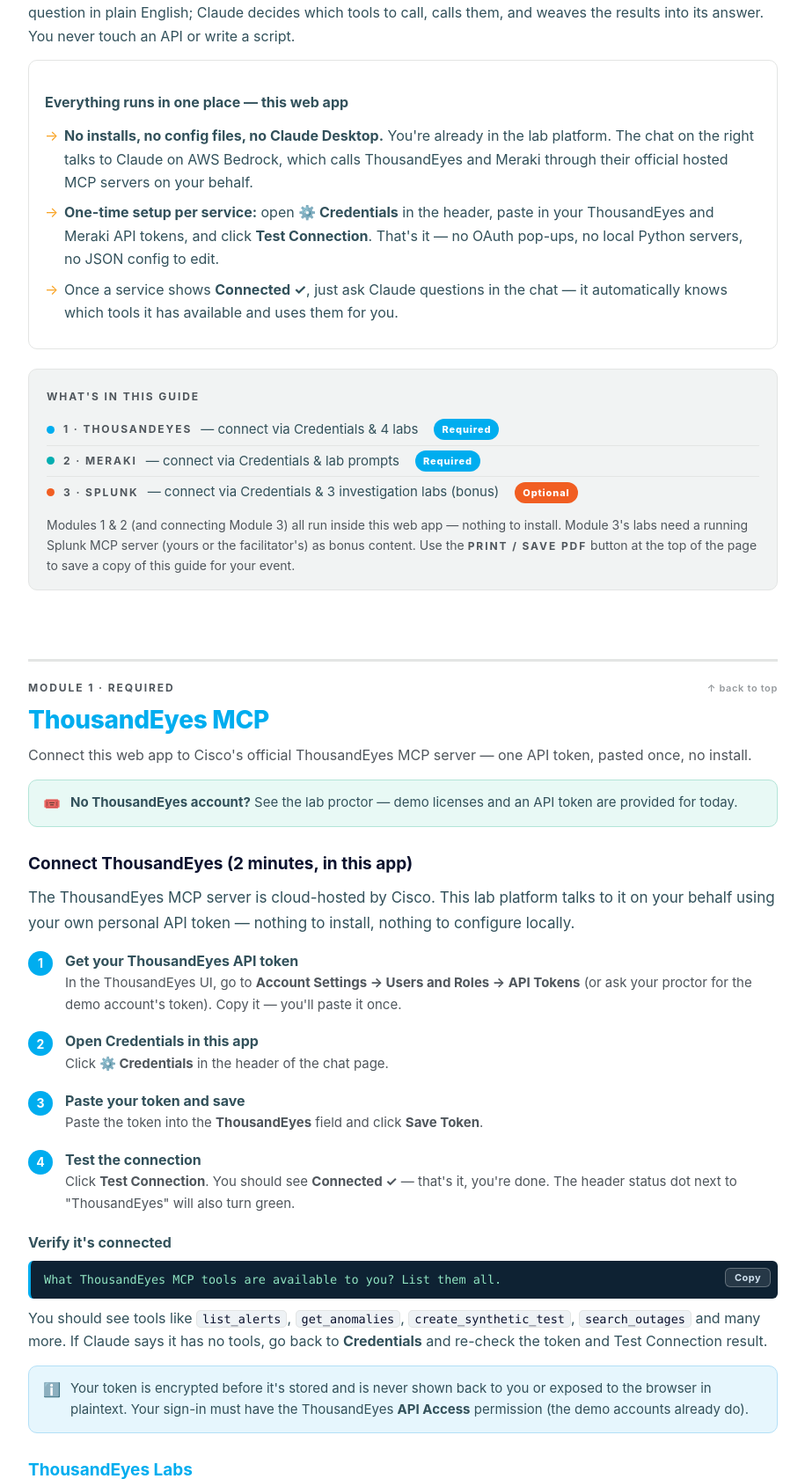
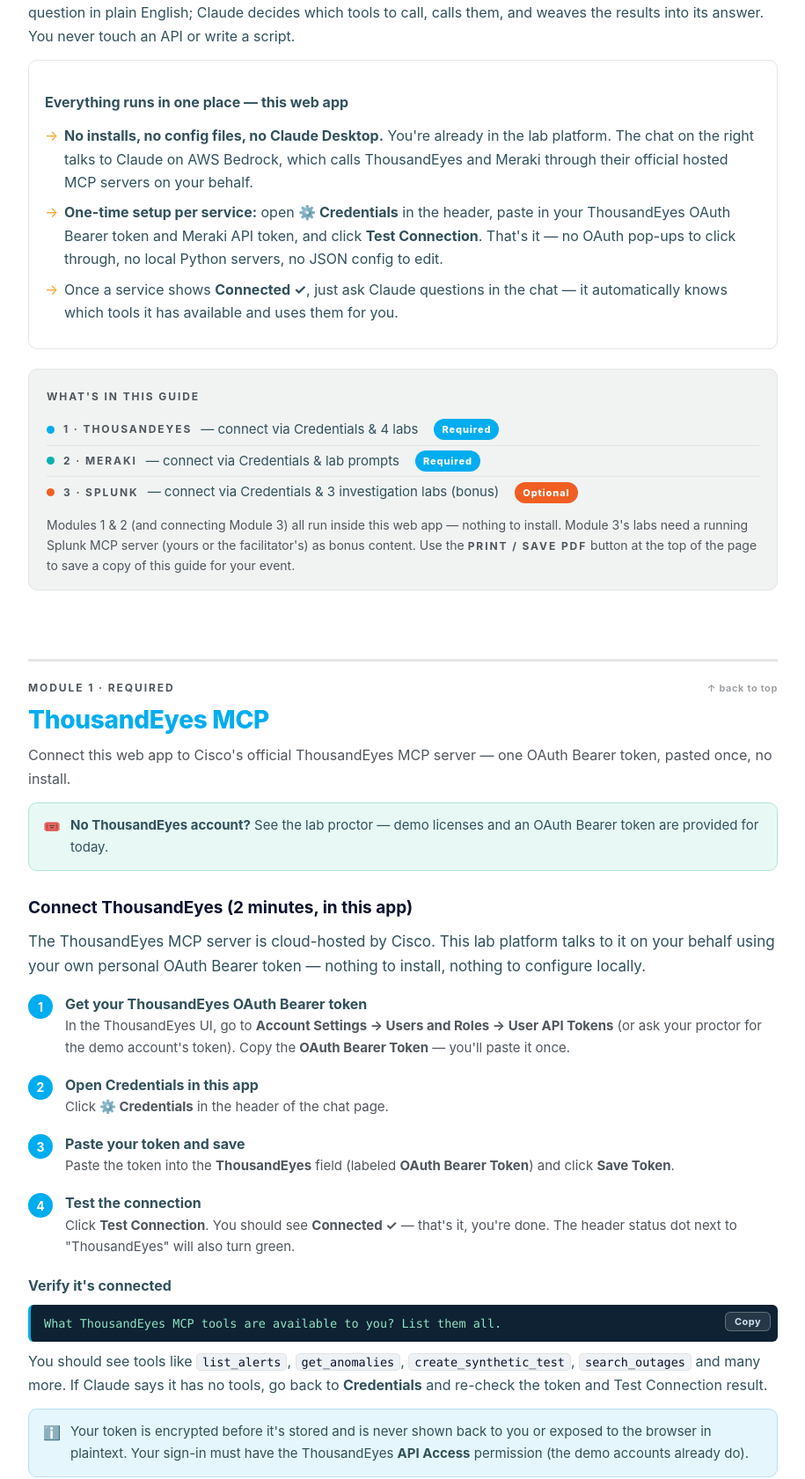
Before and after one commit to sceddy-git/ai-assurance-lab, a Flask app: page /guide in a window 1280 px wide. Shown: the part 615-2296 px from the top of the page at 88% size, without its empty margins (182-1097 px from the left). Run offline with Flask 3, Linux system fonts and the light colour scheme; the visitor is signed in with stand-in values (Sample User, id 1).

Commit message:
Relabel ThousandEyes token field as OAuth Bearer Token to match ThousandEyes UI
Co-authored-by: Cursor <cursoragent@cursor.com>

```diff
--- a/templates/credentials.html
+++ b/templates/credentials.html
@@ -321,13 +321,14 @@
                 </div>
 
                 <div class="form-group">
-                    <label for="te-token">API Token</label>
+                    <label for="te-token">OAuth Bearer Token</label>
                     <input
                         type="password"
                         id="te-token"
-                        placeholder="Paste your ThousandEyes API token"
+                        placeholder="Paste your ThousandEyes OAuth Bearer token"
                         autocomplete="off"
                     >
+                    <small>Generate this in the ThousandEyes UI under <b>Account Settings → User API Tokens</b>. It's sent as an <code>Authorization: Bearer</code> header, not a legacy API key.</small>
                 </div>
 
                 <div class="button-group">
--- a/templates/guide.html
+++ b/templates/guide.html
@@ -169,7 +169,7 @@
       <h4>Everything runs in one place — this web app</h4>
       <ul class="tick">
         <li><b>No installs, no config files, no Claude Desktop.</b> You're already in the lab platform. The chat on the right talks to Claude on AWS Bedrock, which calls ThousandEyes and Meraki through their official hosted MCP servers on your behalf.</li>
-        <li><b>One-time setup per service:</b> open <b>⚙️ Credentials</b> in the header, paste in your ThousandEyes and Meraki API tokens, and click <b>Test Connection</b>. That's it — no OAuth pop-ups, no local Python servers, no JSON config to edit.</li>
+        <li><b>One-time setup per service:</b> open <b>⚙️ Credentials</b> in the header, paste in your ThousandEyes OAuth Bearer token and Meraki API token, and click <b>Test Connection</b>. That's it — no OAuth pop-ups to click through, no local Python servers, no JSON config to edit.</li>
         <li>Once a service shows <b>Connected ✓</b>, just ask Claude questions in the chat — it automatically knows which tools it has available and uses them for you.</li>
       </ul>
     </div>
@@ -189,17 +189,17 @@
   <section id="sec-te">
     <div class="sec-head te"><div class="sec-tag">Module 1 · Required<a href="#">↑ back to top</a></div>
       <h2>ThousandEyes MCP</h2>
-      <div class="sec-desc">Connect this web app to Cisco's official ThousandEyes MCP server — one API token, pasted once, no install.</div></div>
+      <div class="sec-desc">Connect this web app to Cisco's official ThousandEyes MCP server — one OAuth Bearer token, pasted once, no install.</div></div>
 
-    <div class="tip"><span class="i">🎟️</span><div><b>No ThousandEyes account?</b> See the lab proctor — demo licenses and an API token are provided for today.</div></div>
+    <div class="tip"><span class="i">🎟️</span><div><b>No ThousandEyes account?</b> See the lab proctor — demo licenses and an OAuth Bearer token are provided for today.</div></div>
 
     <h3>Connect ThousandEyes (2 minutes, in this app)</h3>
-    <p class="lead">The ThousandEyes MCP server is cloud-hosted by Cisco. This lab platform talks to it on your behalf using your own personal API token — nothing to install, nothing to configure locally.</p>
+    <p class="lead">The ThousandEyes MCP server is cloud-hosted by Cisco. This lab platform talks to it on your behalf using your own personal OAuth Bearer token — nothing to install, nothing to configure locally.</p>
     <div class="te">
     <ol class="steps">
-      <li><div><div class="st-t">Get your ThousandEyes API token</div><div class="st-d">In the ThousandEyes UI, go to <b>Account Settings → Users and Roles → API Tokens</b> (or ask your proctor for the demo account's token). Copy it — you'll paste it once.</div></div></li>
+      <li><div><div class="st-t">Get your ThousandEyes OAuth Bearer token</div><div class="st-d">In the ThousandEyes UI, go to <b>Account Settings → Users and Roles → User API Tokens</b> (or ask your proctor for the demo account's token). Copy the <b>OAuth Bearer Token</b> — you'll paste it once.</div></div></li>
       <li><div><div class="st-t">Open Credentials in this app</div><div class="st-d">Click <b>⚙️ Credentials</b> in the header of the chat page.</div></div></li>
-      <li><div><div class="st-t">Paste your token and save</div><div class="st-d">Paste the token into the <b>ThousandEyes</b> field and click <b>Save Token</b>.</div></div></li>
+      <li><div><div class="st-t">Paste your token and save</div><div class="st-d">Paste the token into the <b>ThousandEyes</b> field (labeled <b>OAuth Bearer Token</b>) and click <b>Save Token</b>.</div></div></li>
       <li><div><div class="st-t">Test the connection</div><div class="st-d">Click <b>Test Connection</b>. You should see <b>Connected ✓</b> — that's it, you're done. The header status dot next to "ThousandEyes" will also turn green.</div></div></li>
     </ol>
     </div>
```
Also changed, not shown: PROCTOR_GUIDE.md (+1 -1 lines).
